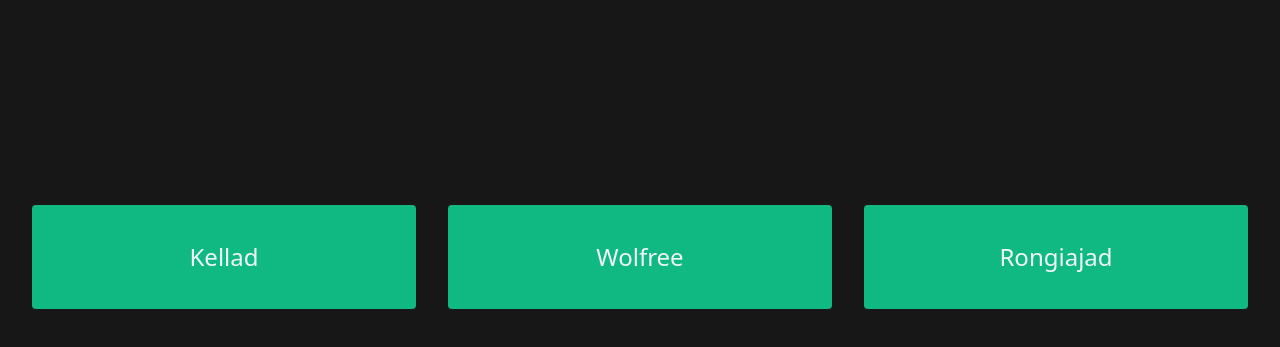
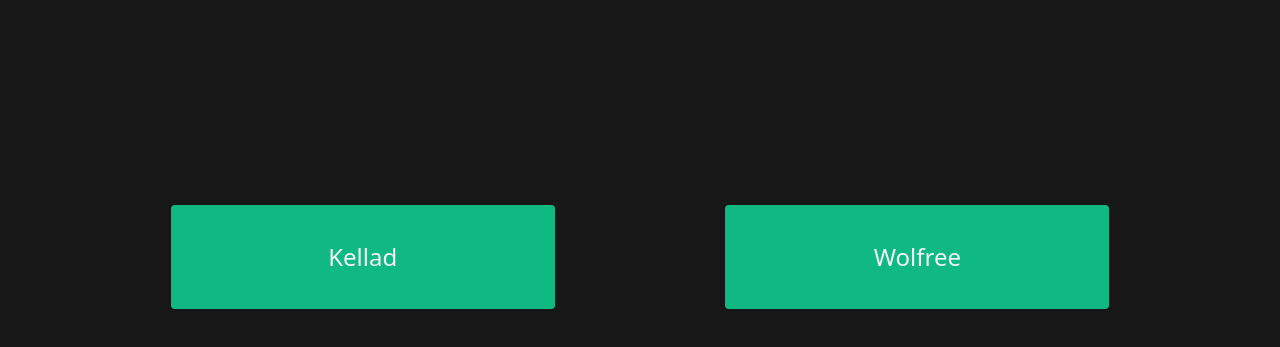
Before and after one commit to Inku0/Website, a Gatsby site: page / in a window 1280 px wide. Shown: the part 187-534 px from the top of the page. Built offline with nearby package versions, Linux system fonts and the light colour scheme; Gatsby itself is replaced by a stand-in of ours.

Commit message:
remove rongiajad (for now!)

```diff
--- a/src/pages/index.tsx
+++ b/src/pages/index.tsx
@@ -8,7 +8,7 @@ const IndexPage = () => {
       <div className={"justify-evenly flex text-center lg:flex-row flex-col items-center"}>
         <a className={"text-slate-100 lg:mt-60 mt-32 rounded w-32 sm:w-96 text-center leading-6 text-2xl bg-emerald-500 space-x-4 p-4 sm:p-10"} href={"kellad"}>Kellad</a>
         <a className={"text-slate-100 lg:mt-60 mt-32 rounded w-32 sm:w-96 text-center leading-6 text-2xl bg-emerald-500 space-x-4 p-4 sm:p-10"} href={'https://wolfreealpha.on.fleek.co/input/index.html'}>Wolfree</a>
-        <a className={"text-slate-100 lg:mt-60 mt-32 rounded w-32 sm:w-96 text-center leading-6 text-2xl bg-emerald-500 space-x-4 p-4 sm:p-10"} href={"elron"}>Rongiajad</a>
+          {/*<a className={"text-slate-100 lg:mt-60 mt-32 rounded w-32 sm:w-96 text-center leading-6 text-2xl bg-emerald-500 space-x-4 p-4 sm:p-10"} href={"elron"}>Rongiajad</a>*/}
       </div>
     </main>
   )
```
